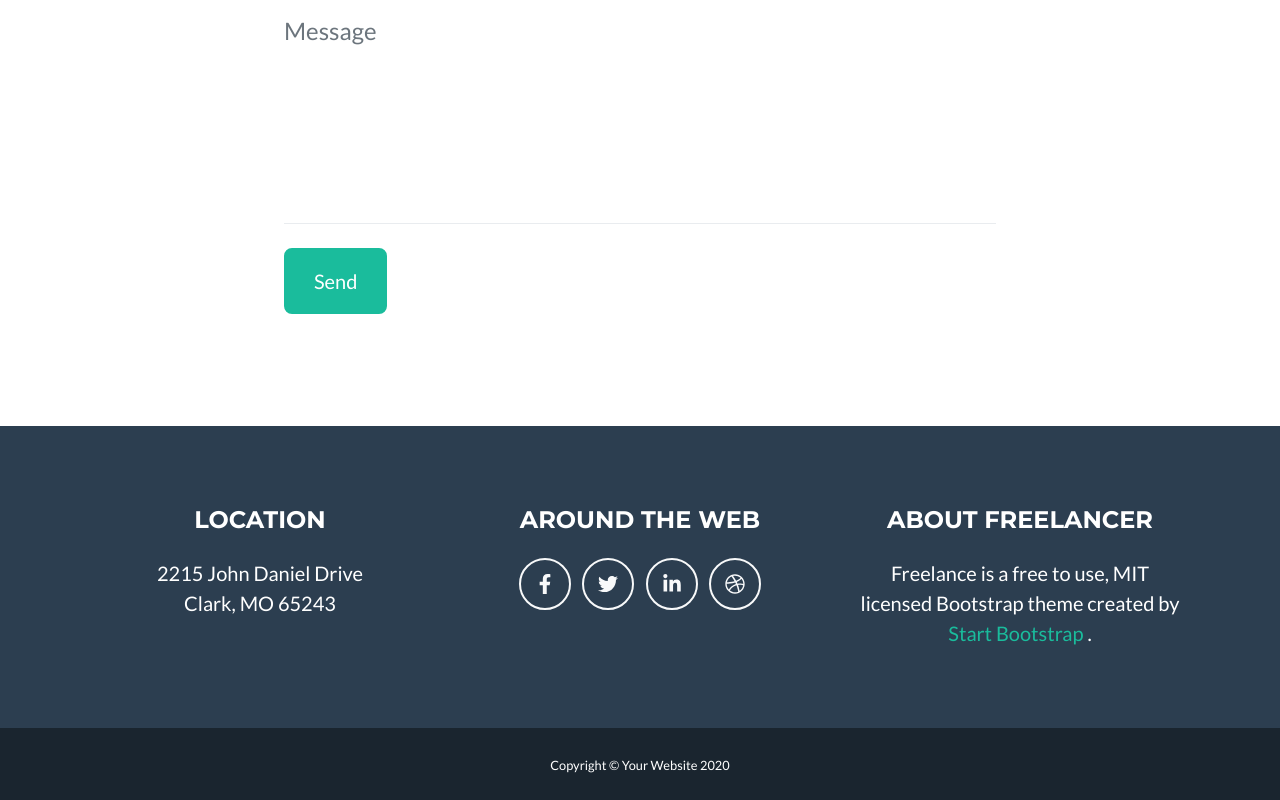
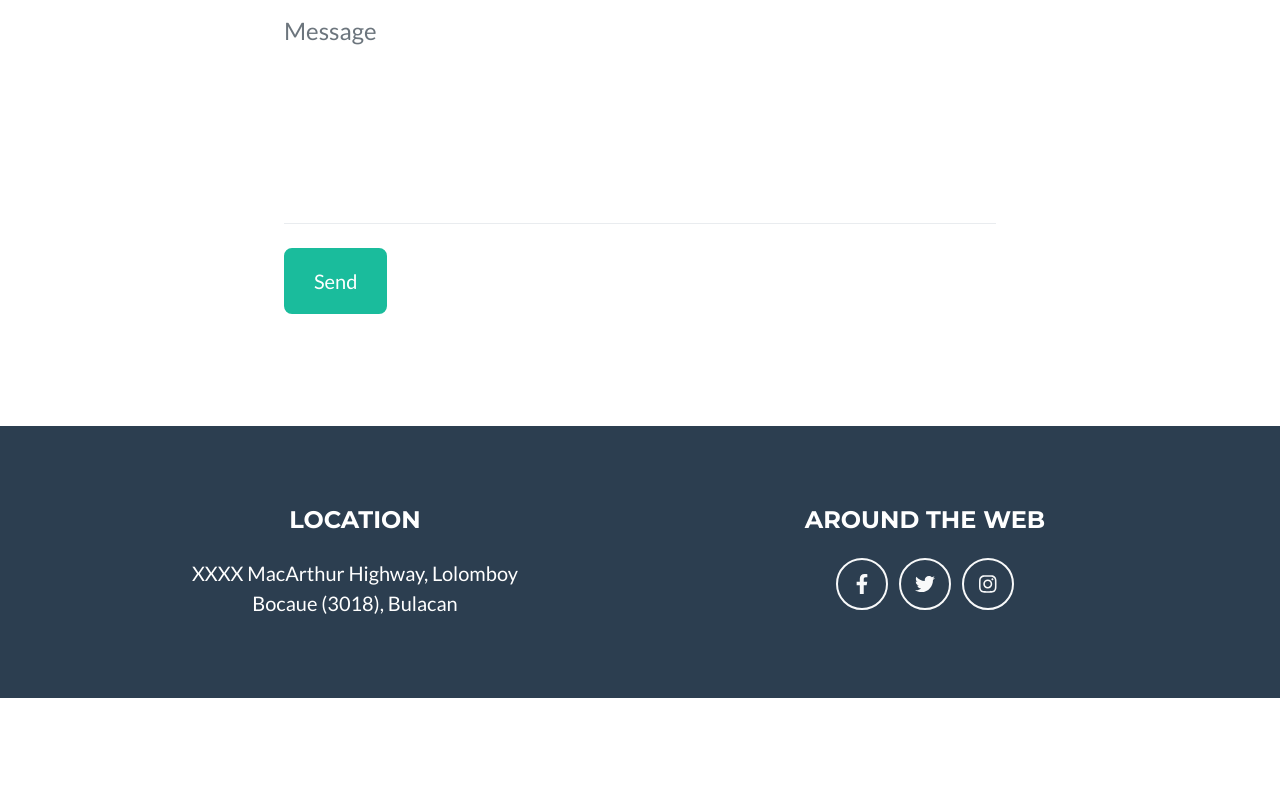
Before and after one commit to SBitancor/Abby, a plain HTML site: page index.html in a window 1280 px wide. Shown: the part 2778-3578 px from the top of the page. After the commit the page ends 3476 px from the top, so only its background shows below. Drawn offline with nearby package versions, Linux system fonts and the light colour scheme.

Commit message:
footer replaced

```diff
--- a/index.html
+++ b/index.html
@@ -203,38 +203,24 @@
             <div class="container">
                 <div class="row">
                     <!-- Footer Location-->
-                    <div class="col-lg-4 mb-5 mb-lg-0">
+                    <div class="col-lg-6 mb-5 mb-lg-0">
                         <h4 class="text-uppercase mb-4">Location</h4>
                         <p class="lead mb-0">
-                            2215 John Daniel Drive
+                            XXXX MacArthur Highway, Lolomboy
                             <br />
-                            Clark, MO 65243
+                            Bocaue (3018), Bulacan
                         </p>
                     </div>
                     <!-- Footer Social Icons-->
-                    <div class="col-lg-4 mb-5 mb-lg-0">
+                    <div class="col-lg-6 mb-5 mb-lg-0">
                         <h4 class="text-uppercase mb-4">Around the Web</h4>
-                        <a class="btn btn-outline-light btn-social mx-1" href="#!"><i class="fab fa-fw fa-facebook-f"></i></a>
-                        <a class="btn btn-outline-light btn-social mx-1" href="#!"><i class="fab fa-fw fa-twitter"></i></a>
-                        <a class="btn btn-outline-light btn-social mx-1" href="#!"><i class="fab fa-fw fa-linkedin-in"></i></a>
-                        <a class="btn btn-outline-light btn-social mx-1" href="#!"><i class="fab fa-fw fa-dribbble"></i></a>
-                    </div>
-                    <!-- Footer About Text-->
-                    <div class="col-lg-4">
-                        <h4 class="text-uppercase mb-4">About Freelancer</h4>
-                        <p class="lead mb-0">
-                            Freelance is a free to use, MIT licensed Bootstrap theme created by
-                            <a href="http://startbootstrap.com">Start Bootstrap</a>
-                            .
-                        </p>
+                        <a class="btn btn-outline-light btn-social mx-1" href="https://www.facebook.com/gabriellemendoza.amisola" target="_blank"><i class="fab fa-fw fa-facebook-f"></i></a>
+                        <a class="btn btn-outline-light btn-social mx-1" href="https://twitter.com/abbyamisola_?s=07" target="_blank"><i class="fab fa-fw fa-twitter"></i></a>
+                        <a class="btn btn-outline-light btn-social mx-1" href="https://instagram.com/abbymsl_?igshid=6ccesagb1yqe#!" target="_blank"><i class="fab fa-instagram"></i></a>
                     </div>
                 </div>
             </div>
         </footer>
-        <!-- Copyright Section-->
-        <div class="copyright py-4 text-center text-white">
-            <div class="container"><small>Copyright © Your Website 2020</small></div>
-        </div>
         <!-- Scroll to Top Button (Only visible on small and extra-small screen sizes)-->
         <div class="scroll-to-top d-lg-none position-fixed">
             <a class="js-scroll-trigger d-block text-center text-white rounded" href="#page-top"><i class="fa fa-chevron-up"></i></a>
```
